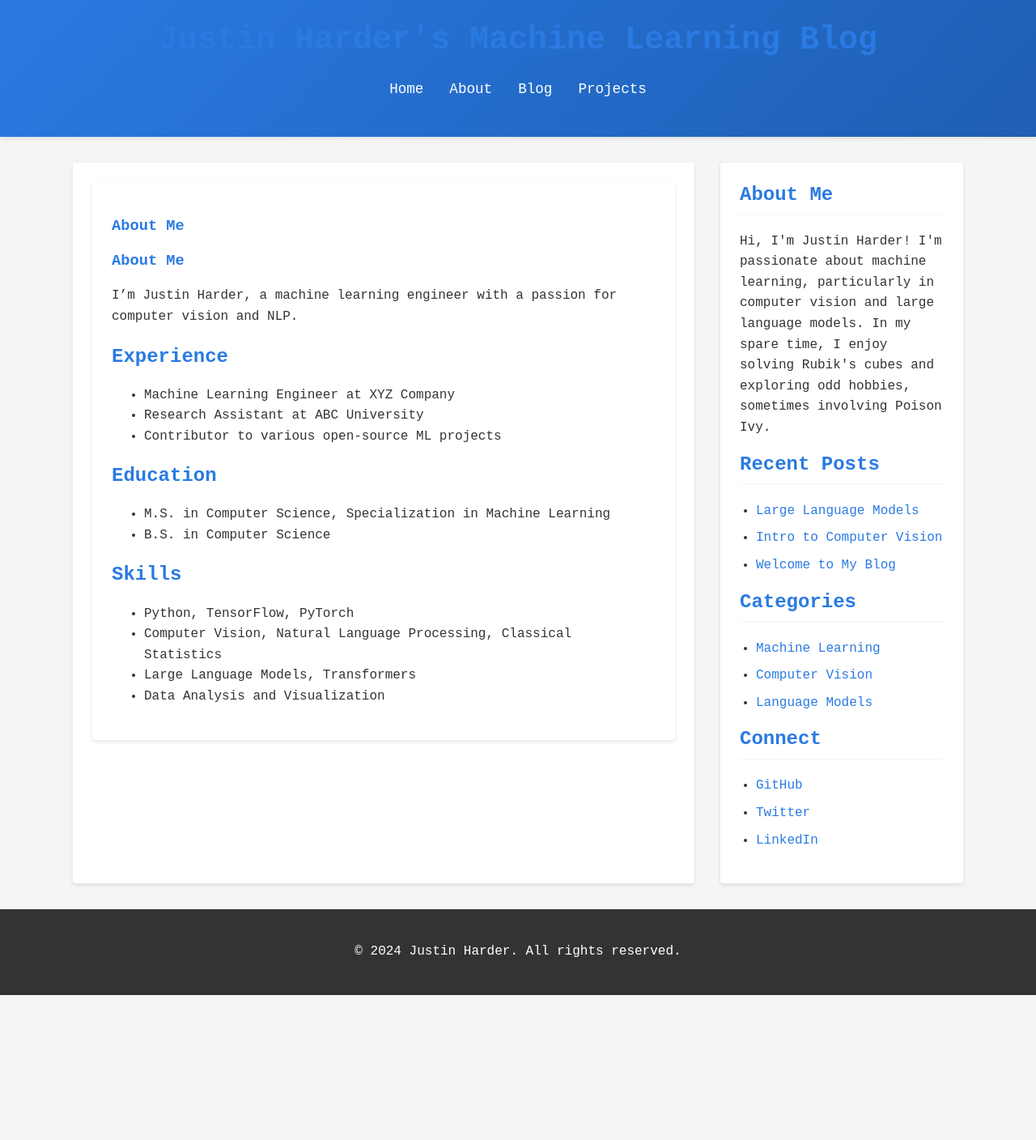
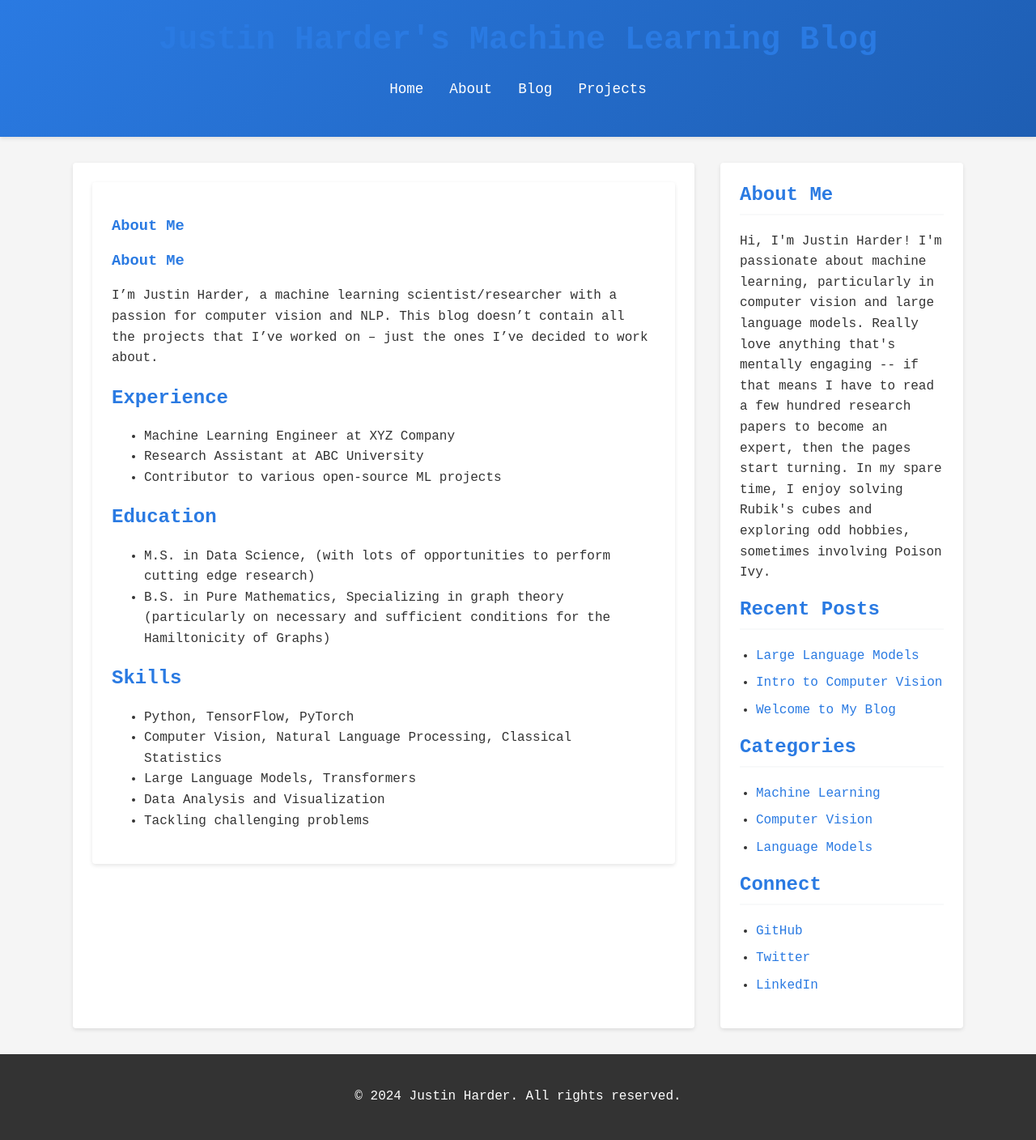
Before and after one commit to JustinTienken-Harder/JustinTienken-Harder.github.io, a Jekyll site: the page built from pages/about.md, in a window 1280 px wide. Shown: the whole page at 81% size. Built offline with Jekyll 4.4.1, drawn with Linux system fonts in a browser that asks for light colours; before the commit the page ends 1229 px from its top, so only the background shows below that.

Commit message:
small edits on some details

```diff
--- a/_includes/sidebar.html
+++ b/_includes/sidebar.html
@@ -1,6 +1,6 @@
 <div class="sidebar">
     <h2>About Me</h2>
-    <p>Hi, I'm Justin Harder! I'm passionate about machine learning, particularly in computer vision and large language models. In my spare time, I enjoy solving Rubik's cubes and exploring odd hobbies, sometimes involving Poison Ivy.</p>
+    <p>Hi, I'm Justin Harder! I'm passionate about machine learning, particularly in computer vision and large language models. Really love anything that's mentally engaging -- if that means I have to read a few hundred research papers to become an expert, then the pages start turning. In my spare time, I enjoy solving Rubik's cubes and exploring odd hobbies, sometimes involving Poison Ivy.</p>
 
     <h2>Recent Posts</h2>
     <ul>
--- a/pages/about.md
+++ b/pages/about.md
@@ -6,7 +6,7 @@ permalink: /pages/about/
 
 # About Me
 
-I'm Justin Harder, a machine learning engineer with a passion for computer vision and NLP.
+I'm Justin Harder, a machine learning scientist/researcher with a passion for computer vision and NLP. This blog doesn't contain all the projects that I've worked on -- just the ones I've decided to work about.
 
 ## Experience
 
@@ -16,8 +16,8 @@ I'm Justin Harder, a machine learning engineer with a passion for computer visio
 
 ## Education
 
-- M.S. in Computer Science, Specialization in Machine Learning
-- B.S. in Computer Science
+- M.S. in Data Science, (with lots of opportunities to perform cutting edge research)
+- B.S. in Pure Mathematics, Specializing in graph theory (particularly on necessary and sufficient conditions for the Hamiltonicity of Graphs)
 
 ## Skills
 
@@ -25,3 +25,4 @@ I'm Justin Harder, a machine learning engineer with a passion for computer visio
 - Computer Vision, Natural Language Processing, Classical Statistics
 - Large Language Models, Transformers
 - Data Analysis and Visualization
+- Tackling challenging problems
```
Also changed, not shown: _posts/2023-01-01-welcome-to-my-blog.md (+2 -5 lines).
